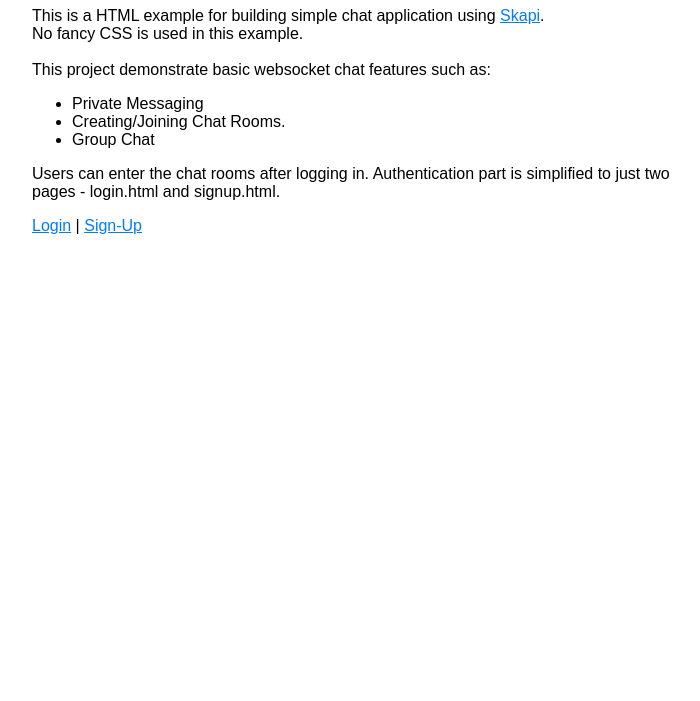
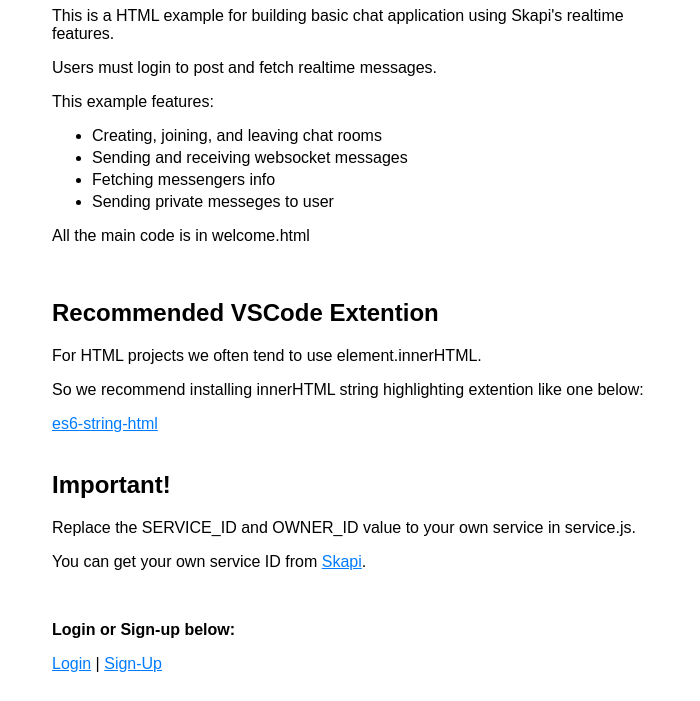
Before and after one commit to alsdk9879/skapi-chat-html-template, a plain HTML site: page index.html in a window 1280 px wide. Shown: the part 101-802 px from the top of the page, without its empty margins (288-988 px from the left). Drawn offline with Linux system fonts and the light colour scheme; a script that the page names is missing.

Commit message:
refactor: edit index content

```diff
--- a/index.html
+++ b/index.html
@@ -3,7 +3,7 @@
 -->
 <!DOCTYPE html>
 <meta name="viewport" content="width=device-width, initial-scale=1" />
-<link rel="stylesheet" href="main.css">
+<link rel="stylesheet" href="main.css" />
 
 <!--
     Following <script> tag will import skapi.js.
@@ -20,30 +20,51 @@
         Check if the user is logged in.
         If the user is logged in, redirect the user to welcome page.
     */
-    skapi.getProfile().then(user => {
+  skapi.getProfile().then((user) => {
     if (user) {
       location.href = 'welcome.html';
     }
   });
 </script>
 
-<main style="max-width: 640px; margin: auto;">
-    <h1>Index</h1>
+<style>
+  ul li {
+    margin-top: 4px;
+  }
+</style>
+
+<main>
+  <h1>Skapi HTML Chat Example</h1>
+  <p>This is a HTML example for building basic chat application using Skapi's realtime features.</p>
+  <p>Users must login to post and fetch realtime messages.</p>
+  <p>This example features:</p>
+  <ul>
+    <li>Creating, joining, and leaving chat rooms</li>
+    <li>Sending and receiving websocket messages</li>
+    <li>Fetching messengers info</li>
+    <li>Sending private messeges to user</li>
+  </ul>
+  <p>All the main code is in welcome.html</p>
+
+  <br />
+  <h2>Recommended VSCode Extention</h2>
+  <p>For HTML projects we often tend to use element.innerHTML.</p>
+  <p>So we recommend installing innerHTML string highlighting extention like one below:</p>
+  <a href="https://marketplace.visualstudio.com/items/?itemName=Tobermory.es6-string-html" target="_blank">es6-string-html</a>
+
+  <br />
+  <br />
+  <h2>Important!</h2>
+  <p>Replace the SERVICE_ID and OWNER_ID value to your own service in service.js.</p>
   <p>
-        This is a HTML example for building simple chat application using <a href='https://www.skapi.com'>Skapi</a>.
-        <br>
-        No fancy CSS is used in this example.
-        <br>
-        <br>
-        This project demonstrate basic websocket chat features such as:
-        <ul>
-            <li>Private Messaging</li>
-            <li>Creating/Joining Chat Rooms.</li>
-            <li>Group Chat</li>
-        </ul>
-        Users can enter the chat rooms after logging in. Authentication part is simplified to just two pages - login.html and signup.html.
+    You can get your own service ID from
+    <a href="https://www.skapi.com" target="_blank">Skapi</a>.
   </p>
-    <a href="login.html">Login</a>
+
+  <br />
+
+  <p style="font-weight: bold">Login or Sign-up below:</p>
+  <a href="./login.html">Login</a>
   |
   <a href="signup.html">Sign-Up</a>
 </main>
```
Lines whose indentation alone changed are shown as unchanged.
